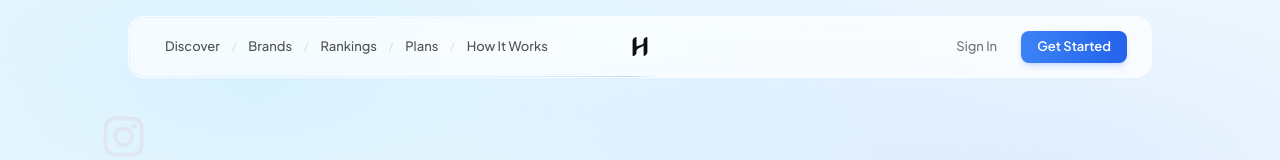
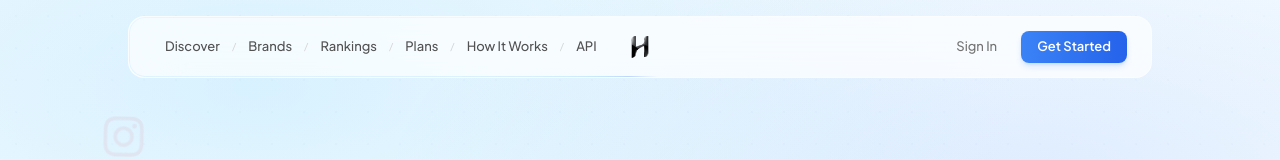
Before and after one commit to flinchify/hireacreator.ai, a Next.js app: page / in a window 1280 px wide. Shown: the top 160 px of the page. Built offline with nearby package versions, Linux system fonts and the light colour scheme; no server answers; the database is empty.

Commit message:
feat: swap header logo to 3D H variant

```diff
--- a/components/header.tsx
+++ b/components/header.tsx
@@ -141,10 +141,14 @@ export function Header() {
           <Link href="/how-it-works" className="px-3 py-2 text-[13px] font-medium transition-colors text-neutral-600 hover:text-neutral-900" style={{ fontFamily: "var(--font-display)" }}>
             How It Works
           </Link>
+          <span className="text-neutral-300 text-[10px] select-none">/</span>
+          <Link href="/api" className="px-3 py-2 text-[13px] font-medium transition-colors text-neutral-600 hover:text-neutral-900" style={{ fontFamily: "var(--font-display)" }}>
+            API
+          </Link>
         </div>
 
         <Link href="/" className="lg:absolute lg:left-1/2 lg:-translate-x-1/2 flex items-center text-neutral-900">
-          <Image src="/logo-512.png" alt="HireACreator" width={32} height={32} className="w-8 h-8" priority />
+          <Image src="/logo-3d.png" alt="HireACreator" width={36} height={36} className="w-9 h-9" priority />
         </Link>
 
         <div className="hidden lg:flex items-center gap-2">
@@ -191,6 +195,7 @@ export function Header() {
             <Link href="/leaderboard" className="px-4 py-3 text-sm font-medium rounded-xl min-h-[48px] flex items-center text-neutral-800 hover:bg-neutral-50" onClick={() => setMobileOpen(false)}>Rankings</Link>
             <Link href="/pricing" className="px-4 py-3 text-sm font-medium rounded-xl min-h-[48px] flex items-center text-neutral-800 hover:bg-neutral-50" onClick={() => setMobileOpen(false)}>Plans</Link>
             <Link href="/how-it-works" className="px-4 py-3 text-sm font-medium rounded-xl min-h-[48px] flex items-center text-neutral-800 hover:bg-neutral-50" onClick={() => setMobileOpen(false)}>How It Works</Link>
+            <Link href="/api" className="px-4 py-3 text-sm font-medium rounded-xl min-h-[48px] flex items-center text-neutral-800 hover:bg-neutral-50" onClick={() => setMobileOpen(false)}>API</Link>
             <div className="border-t border-neutral-100 my-2" />
             {user ? (
               <>
```
Also changed, not shown: public/logo-3d.png (added).
